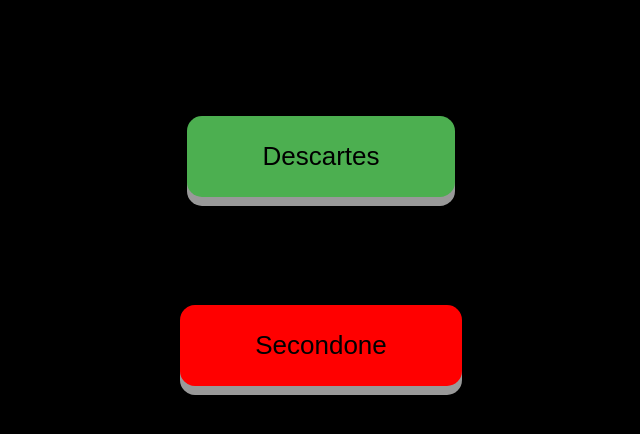
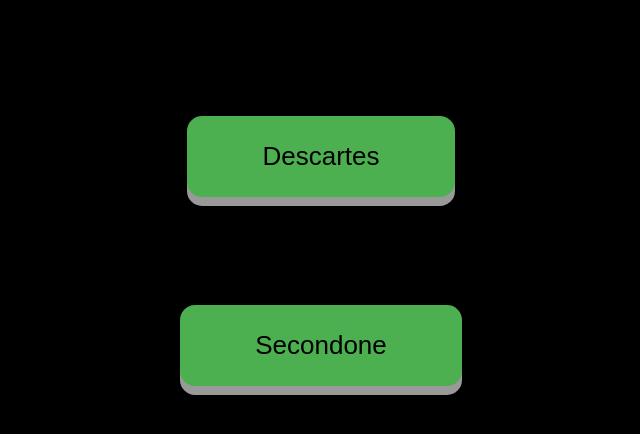
Before and after one commit to johnyssho/johnyssho.github.io, a plain HTML site: page index.html in a window 1280 px wide. Shown: the whole page, without its empty margins (319-959 px from the left). Drawn offline with Linux system fonts and the light colour scheme.

Commit message:
Update index.html

```diff
--- a/index.html
+++ b/index.html
@@ -20,7 +20,7 @@ p {
   background-color: #4CAF50;
 }
  .red {
-  background-color: red
+  background-color: #4CAF50;
 }
  .button {
   display: inline-block;
```
